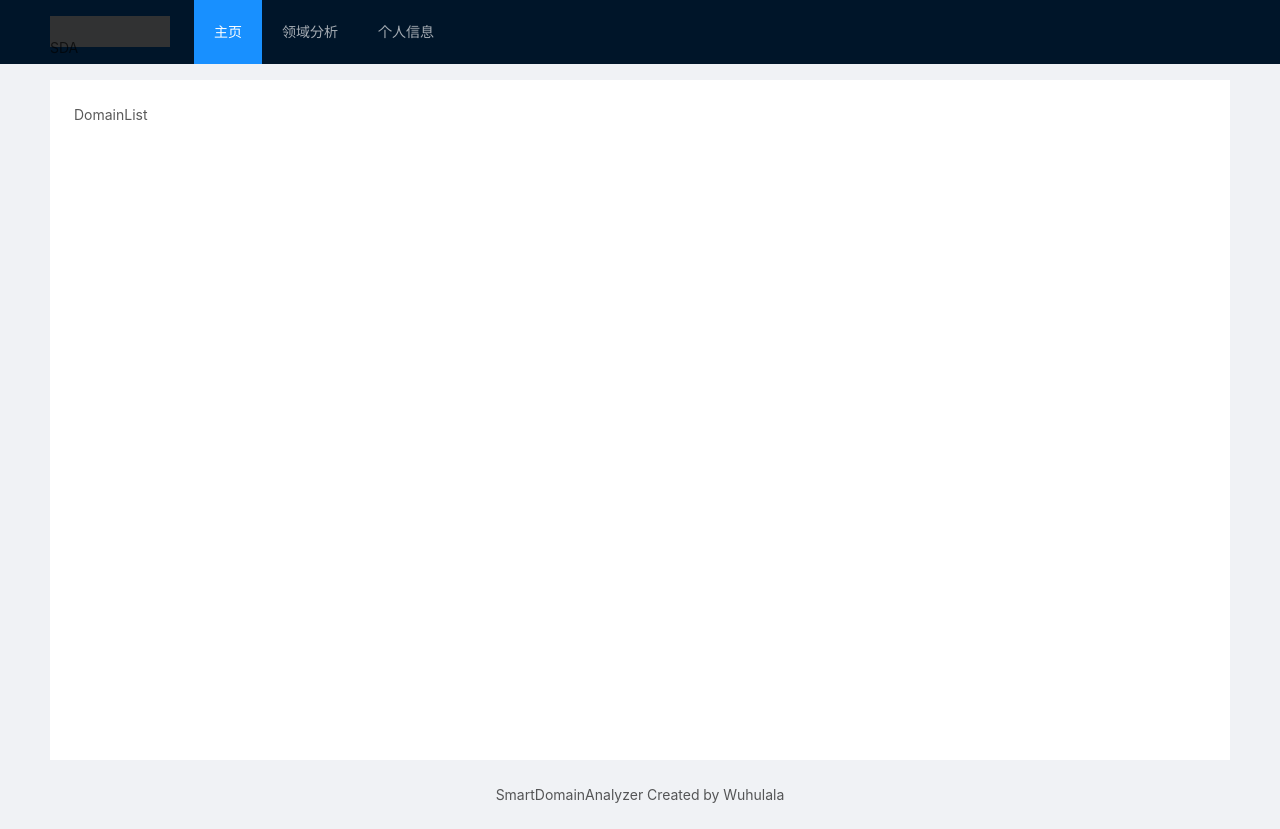
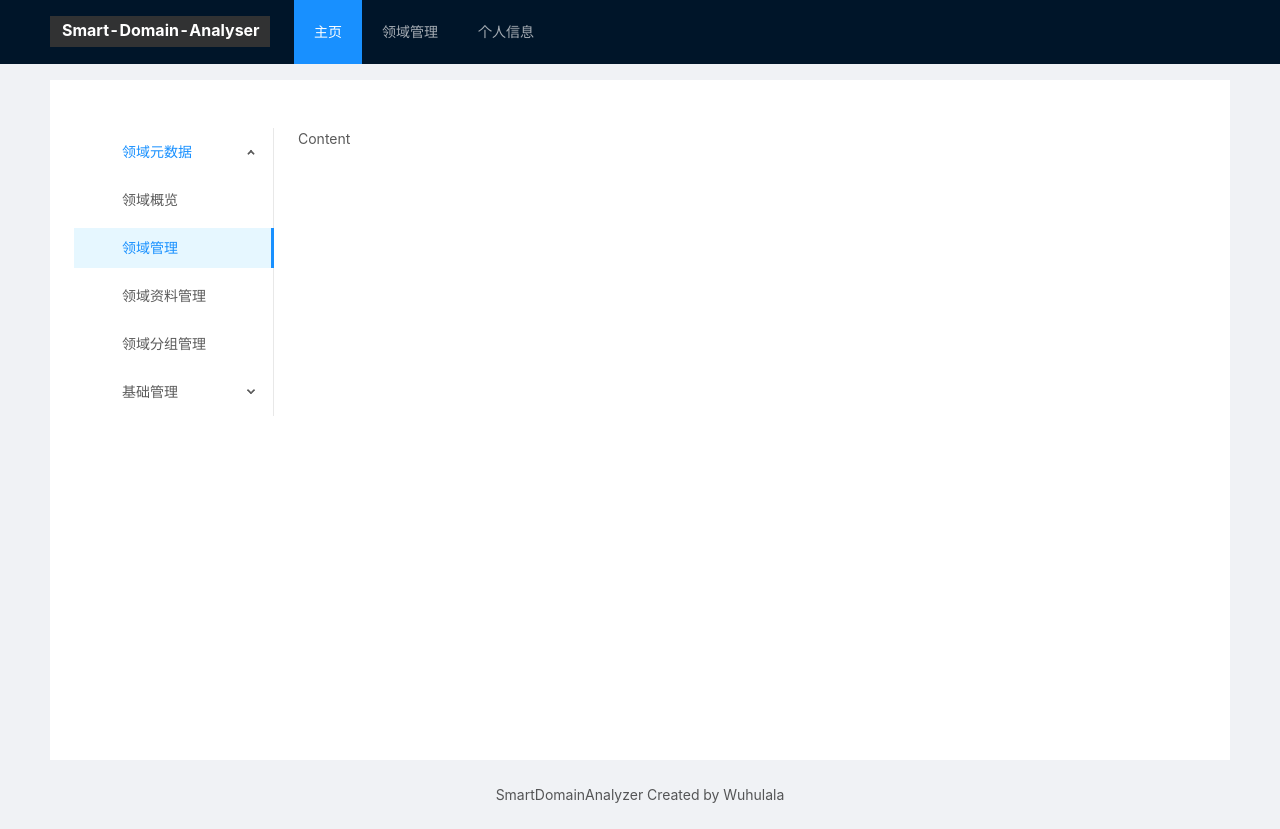
Before and after one commit to wuhulala/smart-domain-anylazer, a Vue app in the folder frontweb/: page /#/domain-list in a window 1280 px wide. Built offline with nearby package versions, Linux system fonts and the light colour scheme; what echarts-wordcloud would draw is missing.

Commit message:
:sparkles: 初始化菜单

```diff
--- a/frontweb/src/components/layout/MainContent.vue
+++ b/frontweb/src/components/layout/MainContent.vue
@@ -1,7 +1,9 @@
 <template>
     <a-layout id="components-layout-demo-top" class="layout">
         <a-layout-header>
-            <div class="logo">SDA</div>
+            <div class="logo">
+                <span>Smart-Domain-Analyser</span>
+            </div>
             <a-menu
                     theme="dark"
                     mode="horizontal"
@@ -12,7 +14,7 @@
                     <router-link to="/">主页</router-link>
                 </a-menu-item>
                 <a-menu-item key="2">
-                    <router-link to="/domain-list">领域分析</router-link>
+                    <router-link to="/domain-list">领域管理</router-link>
                 </a-menu-item>
                 <a-menu-item key="3">
                     <router-link to="/me">个人信息</router-link>
@@ -41,11 +43,20 @@
 </template>
 <style>
     #components-layout-demo-top .logo {
-        width: 120px;
+        width: 220px;
         height: 31px;
         background: rgba(243, 165, 89, 0.2);
         margin: 16px 24px 16px 0;
         float: left;
+    }
+
+    #components-layout-demo-top .logo span {
+        position: relative;
+        color: white;
+        font-size: 16px;
+        top: -18px;
+        left: 12px;
+        font-weight: bolder;
     }
 </style>
 
--- a/frontweb/src/components/views/DomainList.vue
+++ b/frontweb/src/components/views/DomainList.vue
@@ -1,5 +1,32 @@
 <template>
-    <div>DomainList</div>
+    <a-layout style="padding: 24px 0; background: #fff">
+        <a-layout-sider width="200" style="background: #fff">
+            <a-menu
+                    mode="inline"
+                    :defaultSelectedKeys="['1']"
+                    :defaultOpenKeys="['sub1']"
+                    style="height: 100%"
+            >
+                <a-sub-menu key="sub1">
+                    <span slot="title"><a-icon type="user"/>领域元数据</span>
+                    <a-menu-item key="0">领域概览</a-menu-item>
+                    <a-menu-item key="1">领域管理</a-menu-item>
+                    <a-menu-item key="2">领域资料管理</a-menu-item>
+                    <a-menu-item key="3">领域分组管理</a-menu-item>
+                </a-sub-menu>
+                <a-sub-menu key="sub2">
+                    <span slot="title"><a-icon type="laptop"/>基础管理</span>
+                    <a-menu-item key="5">读取任务管理</a-menu-item>
+                    <a-menu-item key="6">抽取任务管理</a-menu-item>
+                    <a-menu-item key="7">分析任务管理</a-menu-item>
+                    <a-menu-item key="8">任务监控</a-menu-item>
+                </a-sub-menu>
+            </a-menu>
+        </a-layout-sider>
+        <a-layout-content :style="{ padding: '0 24px', minHeight: '280px' }">
+            Content
+        </a-layout-content>
+    </a-layout>
 </template>
 
 <script>
--- a/frontweb/src/router/index.js
+++ b/frontweb/src/router/index.js
@@ -24,7 +24,7 @@ const routes = [
       {
         name: 'DomainList',
         path: '/domain-list',
-        breadcrumbName: '领域分析',
+        breadcrumbName: '领域管理',
         component: DomainList
       },
       {
```
